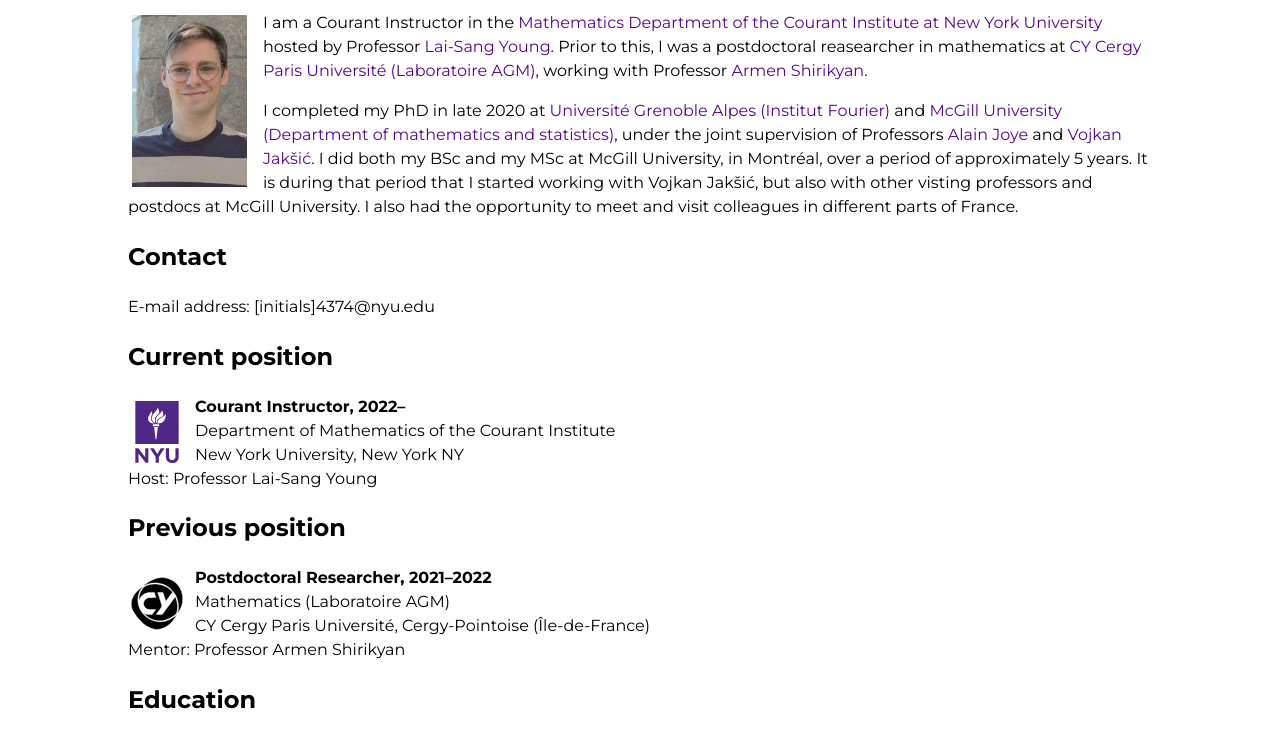
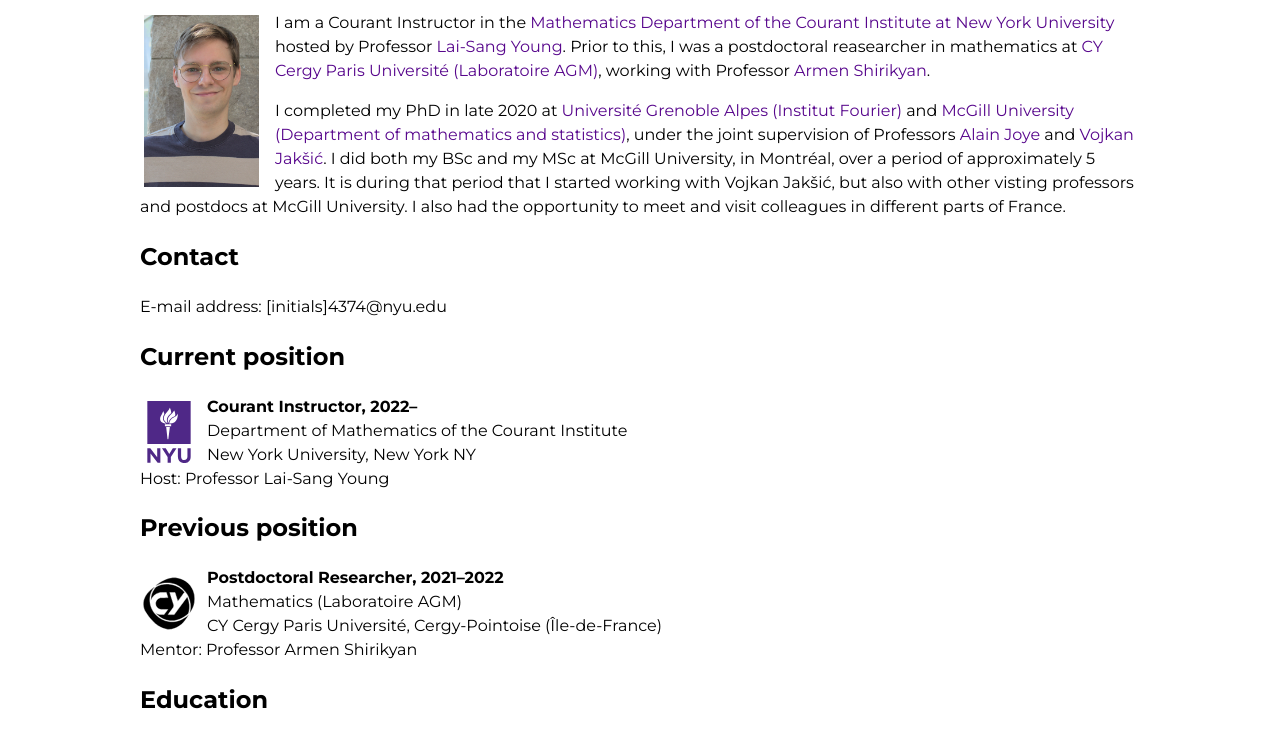
Before and after one commit to renaudraquepas/renaudraquepas.github.io, a plain HTML site: page about.html in a window 1280 px wide. Shown: the part 176-911 px from the top of the page. Drawn offline with Linux system fonts and the light colour scheme.

Commit message:
August 2022 update 2

```diff
--- a/about.html
+++ b/about.html
@@ -27,7 +27,7 @@
 </div>
 </div>
 
-<div style="min-height:100%;max-width:1024px;margin:auto;">
+<div style="max-width:calc(1024px - (12px * 2));margin-right: auto;margin-left:auto;padding-right: 30px;padding-left: 30px;">
 
 <h1>Renaud Raquépas</h1>
 <img src="face.png" style="float:left;width:115px;padding:4px 16px 4px 4px">
```
Also changed, not shown: fr/index.html (+1 -1 lines), index.html (+1 -1 lines), publi.html (+1 -1 lines), teaching.html (+1 -1 lines).
